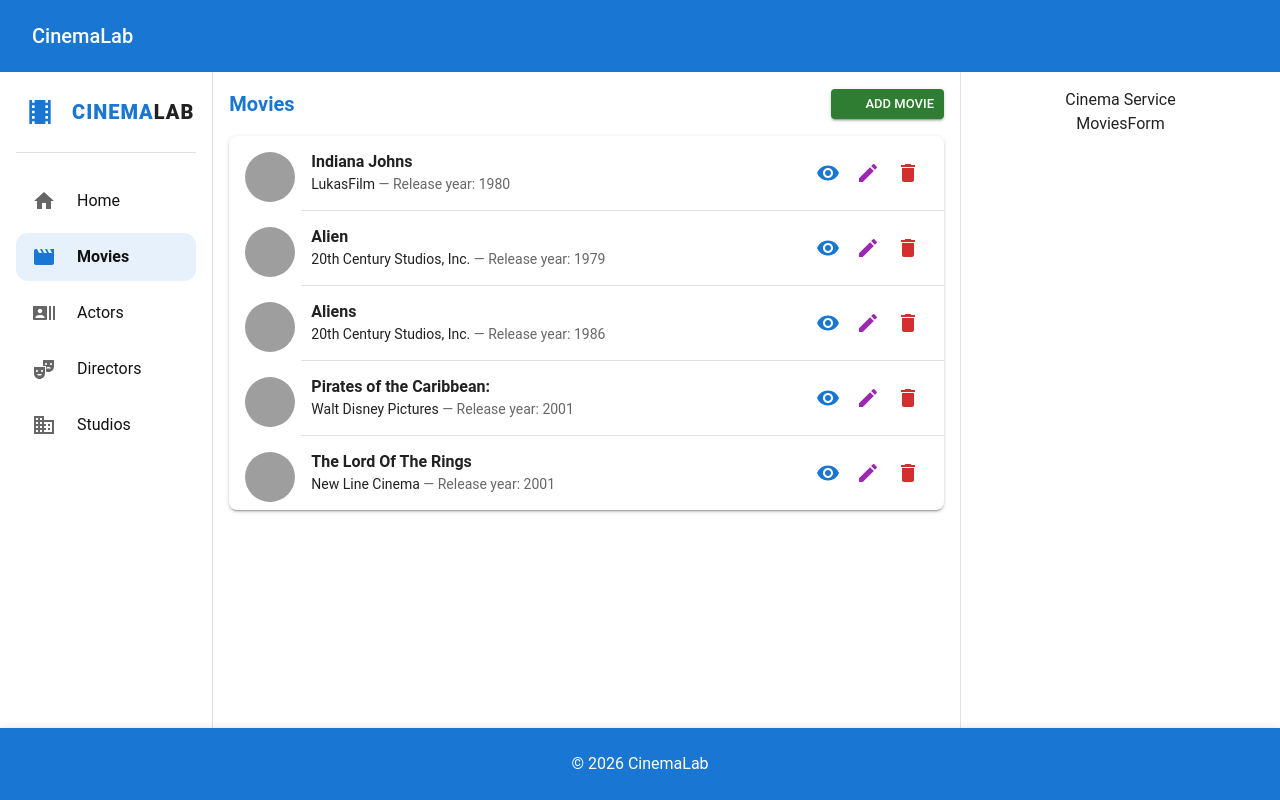
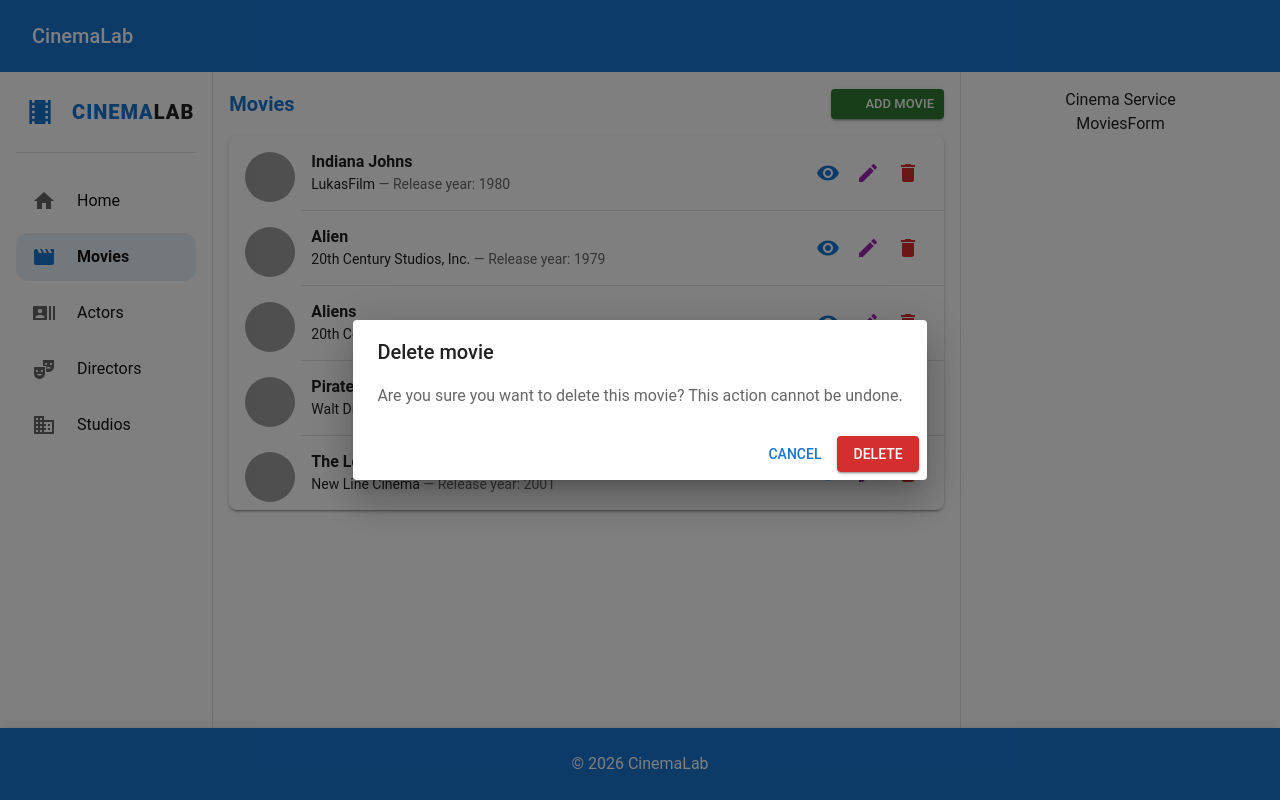
Before and after one commit to ziukoff1985/freshcode-react-hw-09-cinema-pet-project, a React (Vite) app in the folder client/: page /movies/new in a window 1280 px wide. Both pictures are taken after a click on the button 907 px from the left and 173 px from the top of the page. Built offline with nearby package versions, Linux system fonts and the light colour scheme; no server answers; data requests are answered from the project's data file; grey boxes are pictures that could not be loaded; some icons are missing.

Commit message:
Add 3 types of Dialogs for deleting List item

```diff
--- a/client/src/components/Lists/ActorsList.jsx
+++ b/client/src/components/Lists/ActorsList.jsx
@@ -38,7 +38,7 @@ function ActorsList() {
         }
     };
 
-    if (isPending)
+    if (!actors || isPending)
         return (
             <Box sx={{ display: 'flex', justifyContent: 'center', p: 5 }}>
                 <CircularProgress size={60} thickness={4} />
--- a/client/src/components/Lists/DirectorsList.jsx
+++ b/client/src/components/Lists/DirectorsList.jsx
@@ -1,4 +1,4 @@
-import { useEffect } from 'react';
+import { useEffect, useState } from 'react';
 import { useDispatch, useSelector } from 'react-redux';
 import { Link, useNavigate } from 'react-router-dom';
 import {
@@ -14,6 +14,9 @@ import {
     Box,
     Tooltip,
     CircularProgress,
+    Drawer,
+    Button,
+    Stack,
 } from '@mui/material';
 import {
     Visibility as ViewIcon,
@@ -27,6 +30,9 @@ import {
 } from '../../store/thunks/directorsThunks';
 
 function DirectorsList() {
+    const [openConfirm, setOpenConfirm] = useState(false);
+    const [selectedDirectorId, setSelectedDirectorId] = useState(null);
+
     const dispatch = useDispatch();
     const navigate = useNavigate();
     const { directors, isPending } = useSelector(
@@ -37,13 +43,30 @@ function DirectorsList() {
         dispatch(getAllDirectors());
     }, [dispatch]);
 
-    const handleDelete = (id) => {
-        if (window.confirm('Are you sure you want to delete this director?')) {
-            dispatch(deleteDirector(id));
-        }
+    const handleOpenDeleteConfirm = (id) => {
+        setOpenConfirm(true);
+        setSelectedDirectorId(id);
     };
 
-    if (isPending)
+    const handleCloseDeleteConfirm = () => {
+        setOpenConfirm(false);
+        setSelectedDirectorId(null);
+    };
+
+    const handleDelete = () => {
+        if (selectedDirectorId) {
+            dispatch(deleteDirector(selectedDirectorId));
+        }
+        handleCloseDeleteConfirm();
+    };
+
+    // const handleDelete = (id) => {
+    //     if (window.confirm('Are you sure you want to delete this director?')) {
+    //         dispatch(deleteDirector(id));
+    //     }
+    // };
+
+    if (!directors || isPending)
         return (
             <Box sx={{ display: 'flex', justifyContent: 'center', p: 5 }}>
                 <CircularProgress size={60} thickness={4} />
@@ -51,9 +74,14 @@ function DirectorsList() {
         );
 
     return (
+        <>
             <Paper
                 elevation={2}
-            sx={{ width: '100%', bgcolor: 'background.paper', borderRadius: 2 }}
+                sx={{
+                    width: '100%',
+                    bgcolor: 'background.paper',
+                    borderRadius: 2,
+                }}
             >
                 <List sx={{ width: '100%', py: 0 }}>
                     {directors.map((director, index) => (
@@ -74,7 +102,9 @@ function DirectorsList() {
                                         <Tooltip title='Edit'>
                                             <IconButton
                                                 onClick={() =>
-                                                navigate(`${director.id}/edit`)
+                                                    navigate(
+                                                        `${director.id}/edit`,
+                                                    )
                                                 }
                                                 color='secondary'
                                             >
@@ -84,7 +114,9 @@ function DirectorsList() {
                                         <Tooltip title='Delete'>
                                             <IconButton
                                                 onClick={() =>
-                                                handleDelete(director.id)
+                                                    handleOpenDeleteConfirm(
+                                                        director.id,
+                                                    )
                                                 }
                                                 color='error'
                                             >
@@ -135,6 +167,46 @@ function DirectorsList() {
                     ))}
                 </List>
             </Paper>
+
+            <Drawer
+                anchor='right' // або 'bottom'
+                open={openConfirm}
+                onClose={handleCloseDeleteConfirm}
+            >
+                <Box
+                    sx={{
+                        width: { xs: '100vw', sm: 360 },
+                        p: 3,
+                    }}
+                >
+                    <Typography variant='h6' gutterBottom>
+                        Delete movie
+                    </Typography>
+
+                    <Typography variant='body2' color='text.secondary' mb={3}>
+                        Are you sure you want to delete this movie? This action
+                        cannot be undone.
+                    </Typography>
+
+                    <Stack
+                        direction='row'
+                        spacing={2}
+                        justifyContent='flex-end'
+                    >
+                        <Button onClick={handleCloseDeleteConfirm}>
+                            Cancel
+                        </Button>
+                        <Button
+                            onClick={handleDelete}
+                            variant='contained'
+                            color='error'
+                        >
+                            Delete
+                        </Button>
+                    </Stack>
+                </Box>
+            </Drawer>
+        </>
     );
 }
 
--- a/client/src/components/Lists/MoviesList.jsx
+++ b/client/src/components/Lists/MoviesList.jsx
@@ -1,4 +1,4 @@
-import { useEffect } from 'react';
+import { useEffect, useState } from 'react';
 import { useDispatch, useSelector } from 'react-redux';
 import { Link, useNavigate } from 'react-router-dom';
 import {
@@ -14,6 +14,12 @@ import {
     Box,
     Tooltip,
     CircularProgress,
+    Dialog,
+    DialogTitle,
+    DialogContent,
+    DialogContentText,
+    DialogActions,
+    Button,
 } from '@mui/material';
 import {
     Visibility as ViewIcon,
@@ -24,6 +30,9 @@ import {
 import { deleteMovie, getAllMovies } from '../../store/thunks/moviesThunks';
 
 function MoviesList() {
+    const [openConfirm, setOpenConfirm] = useState(false);
+    const [selectedMovieId, setSelectedMovieId] = useState(null);
+
     const dispatch = useDispatch();
     const navigate = useNavigate();
     const { movies, isPending } = useSelector((state) => state.moviesList);
@@ -32,13 +41,30 @@ function MoviesList() {
         dispatch(getAllMovies());
     }, [dispatch]);
 
-    const handleDelete = (id) => {
-        if (window.confirm('Are you sure you want to delete this movie?')) {
-            dispatch(deleteMovie(id));
-        }
+    const handleOpenDeleteConfirm = (id) => {
+        setOpenConfirm(true);
+        setSelectedMovieId(id);
     };
 
-    if (isPending)
+    const handleCloseDeleteConfirm = () => {
+        setOpenConfirm(false);
+        setSelectedMovieId(null);
+    };
+
+    const handleDelete = () => {
+        if (selectedMovieId) {
+            dispatch(deleteMovie(selectedMovieId));
+        }
+        handleCloseDeleteConfirm();
+    };
+
+    // const handleDelete = (id) => {
+    //     if (window.confirm('Are you sure you want to delete this movie?')) {
+    //         dispatch(deleteMovie(id));
+    //     }
+    // };
+
+    if (!movies || isPending)
         return (
             <Box sx={{ display: 'flex', justifyContent: 'center', p: 5 }}>
                 <CircularProgress size={60} thickness={4} />
@@ -46,9 +72,14 @@ function MoviesList() {
         );
 
     return (
+        <>
             <Paper
                 elevation={2}
-            sx={{ width: '100%', bgcolor: 'background.paper', borderRadius: 2 }}
+                sx={{
+                    width: '100%',
+                    bgcolor: 'background.paper',
+                    borderRadius: 2,
+                }}
             >
                 <List sx={{ width: '100%', py: 0 }}>
                     {movies.map((movie, index) => (
@@ -79,7 +110,9 @@ function MoviesList() {
                                         <Tooltip title='Delete'>
                                             <IconButton
                                                 onClick={() =>
-                                                handleDelete(movie.id)
+                                                    handleOpenDeleteConfirm(
+                                                        movie.id,
+                                                    )
                                                 }
                                                 color='error'
                                             >
@@ -130,6 +163,33 @@ function MoviesList() {
                     ))}
                 </List>
             </Paper>
+
+            <Dialog
+                open={openConfirm}
+                onClose={handleCloseDeleteConfirm}
+                aria-labelledby='delete-movie-dialog'
+            >
+                <DialogTitle id='delete-movie-dialog'>Delete movie</DialogTitle>
+
+                <DialogContent>
+                    <DialogContentText>
+                        Are you sure you want to delete this movie? This action
+                        cannot be undone.
+                    </DialogContentText>
+                </DialogContent>
+
+                <DialogActions>
+                    <Button onClick={handleCloseDeleteConfirm}>Cancel</Button>
+                    <Button
+                        onClick={handleDelete}
+                        color='error'
+                        variant='contained'
+                    >
+                        Delete
+                    </Button>
+                </DialogActions>
+            </Dialog>
+        </>
     );
 }
 
--- a/client/src/components/Lists/StudiosList.jsx
+++ b/client/src/components/Lists/StudiosList.jsx
@@ -1,4 +1,4 @@
-import { useEffect } from 'react';
+import { useEffect, useState } from 'react';
 import { useDispatch, useSelector } from 'react-redux';
 import { Link, useNavigate } from 'react-router-dom';
 import {
@@ -14,6 +14,9 @@ import {
     Box,
     Tooltip,
     CircularProgress,
+    Drawer,
+    Button,
+    Stack,
 } from '@mui/material';
 import {
     Visibility as ViewIcon,
@@ -24,6 +27,26 @@ import {
 import { deleteStudio, getAllStudios } from '../../store/thunks/studiosThunks';
 
 function StudiosList() {
+    const [openConfirm, setOpenConfirm] = useState(false);
+    const [selectedStudioId, setSelectedStudioId] = useState(null);
+
+    const handleOpenDeleteConfirm = (id) => {
+        setOpenConfirm(true);
+        setSelectedStudioId(id);
+    };
+
+    const handleCloseDeleteConfirm = () => {
+        setOpenConfirm(false);
+        setSelectedStudioId(null);
+    };
+
+    const handleDelete = () => {
+        if (selectedStudioId) {
+            dispatch(deleteStudio(selectedStudioId));
+        }
+        handleCloseDeleteConfirm();
+    };
+
     const dispatch = useDispatch();
     const navigate = useNavigate();
     const { studios, isPending } = useSelector((state) => state.studiosList);
@@ -32,13 +55,13 @@ function StudiosList() {
         dispatch(getAllStudios());
     }, [dispatch]);
 
-    const handleDelete = (id) => {
-        if (window.confirm('Are you sure you want to delete this studio?')) {
-            dispatch(deleteStudio(id));
-        }
-    };
+    // const handleDelete = (id) => {
+    //     if (window.confirm('Are you sure you want to delete this studio?')) {
+    //         dispatch(deleteStudio(id));
+    //     }
+    // };
 
-    if (isPending)
+    if (!studios || isPending)
         return (
             <Box sx={{ display: 'flex', justifyContent: 'center', p: 5 }}>
                 <CircularProgress size={60} thickness={4} />
@@ -46,9 +69,14 @@ function StudiosList() {
         );
 
     return (
+        <>
             <Paper
                 elevation={2}
-            sx={{ width: '100%', bgcolor: 'background.paper', borderRadius: 2 }}
+                sx={{
+                    width: '100%',
+                    bgcolor: 'background.paper',
+                    borderRadius: 2,
+                }}
             >
                 <List sx={{ width: '100%', py: 0 }}>
                     {studios.map((studio, index) => (
@@ -69,7 +97,9 @@ function StudiosList() {
                                         <Tooltip title='Edit'>
                                             <IconButton
                                                 onClick={() =>
-                                                navigate(`${studio.id}/edit`)
+                                                    navigate(
+                                                        `${studio.id}/edit`,
+                                                    )
                                                 }
                                                 color='secondary'
                                             >
@@ -79,7 +109,9 @@ function StudiosList() {
                                         <Tooltip title='Delete'>
                                             <IconButton
                                                 onClick={() =>
-                                                handleDelete(studio.id)
+                                                    handleOpenDeleteConfirm(
+                                                        studio.id,
+                                                    )
                                                 }
                                                 color='error'
                                             >
@@ -130,6 +162,65 @@ function StudiosList() {
                     ))}
                 </List>
             </Paper>
+
+            <Drawer
+                anchor='bottom'
+                open={openConfirm}
+                onClose={handleCloseDeleteConfirm}
+                PaperProps={{
+                    sx: {
+                        borderTopLeftRadius: 16,
+                        borderTopRightRadius: 16,
+                    },
+                }}
+            >
+                <Box sx={{ p: 3 }}>
+                    <Box
+                        sx={{
+                            width: 40,
+                            height: 4,
+                            bgcolor: 'grey.400',
+                            borderRadius: 2,
+                            mx: 'auto',
+                            mb: 2,
+                        }}
+                    />
+
+                    <Typography variant='h6' textAlign='center'>
+                        Delete movie?
+                    </Typography>
+
+                    <Typography
+                        variant='body2'
+                        color='text.secondary'
+                        textAlign='center'
+                        mt={1}
+                        mb={3}
+                    >
+                        This action cannot be undone
+                    </Typography>
+
+                    <Stack spacing={2}>
+                        <Button
+                            onClick={handleDelete}
+                            variant='contained'
+                            color='error'
+                            size='large'
+                            fullWidth
+                        >
+                            Delete
+                        </Button>
+                        <Button
+                            onClick={handleCloseDeleteConfirm}
+                            size='large'
+                            fullWidth
+                        >
+                            Cancel
+                        </Button>
+                    </Stack>
+                </Box>
+            </Drawer>
+        </>
     );
 }
 
--- a/client/src/index.css
+++ b/client/src/index.css
@@ -7,7 +7,6 @@
     width: 100vw;
     min-width: 320px;
     margin: 0 auto;
-    /* padding: 0 16px; */
     text-align: center;
 }
 
```
Lines whose indentation alone changed are shown as unchanged.
